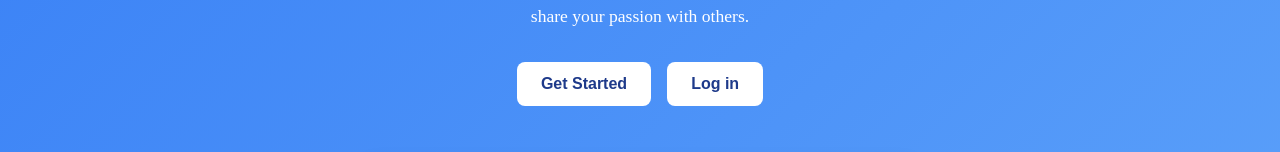
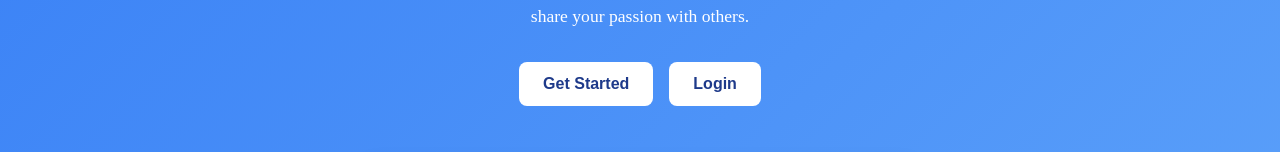
Before and after one commit to MorinoCode/meetup-frontend, a React (Vite) app: page / in a window 1280 px wide. Shown: the part 200-352 px from the top of the page. Built offline with nearby package versions, Linux system fonts and the light colour scheme.

Commit message:
fix : text login

```diff
--- a/src/pages/home/HomePage.jsx
+++ b/src/pages/home/HomePage.jsx
@@ -16,7 +16,7 @@
 
         <div className="home-buttons">
           <button onClick={() => navigate("/signup")}>Get Started</button>
-          <button onClick={() => navigate("/login")}>Log in</button>
+          <button onClick={() => navigate("/login")}>Login</button>
         </div>
       </div>
 
```
